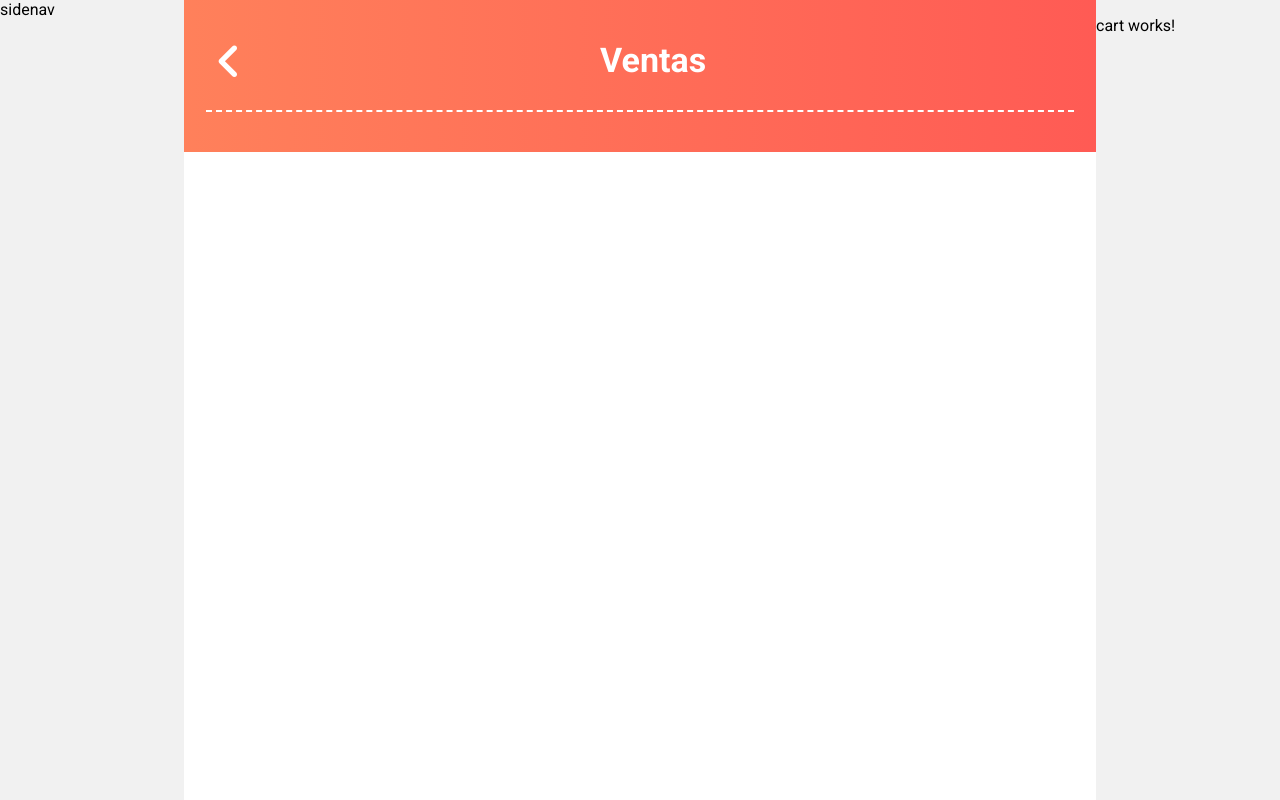
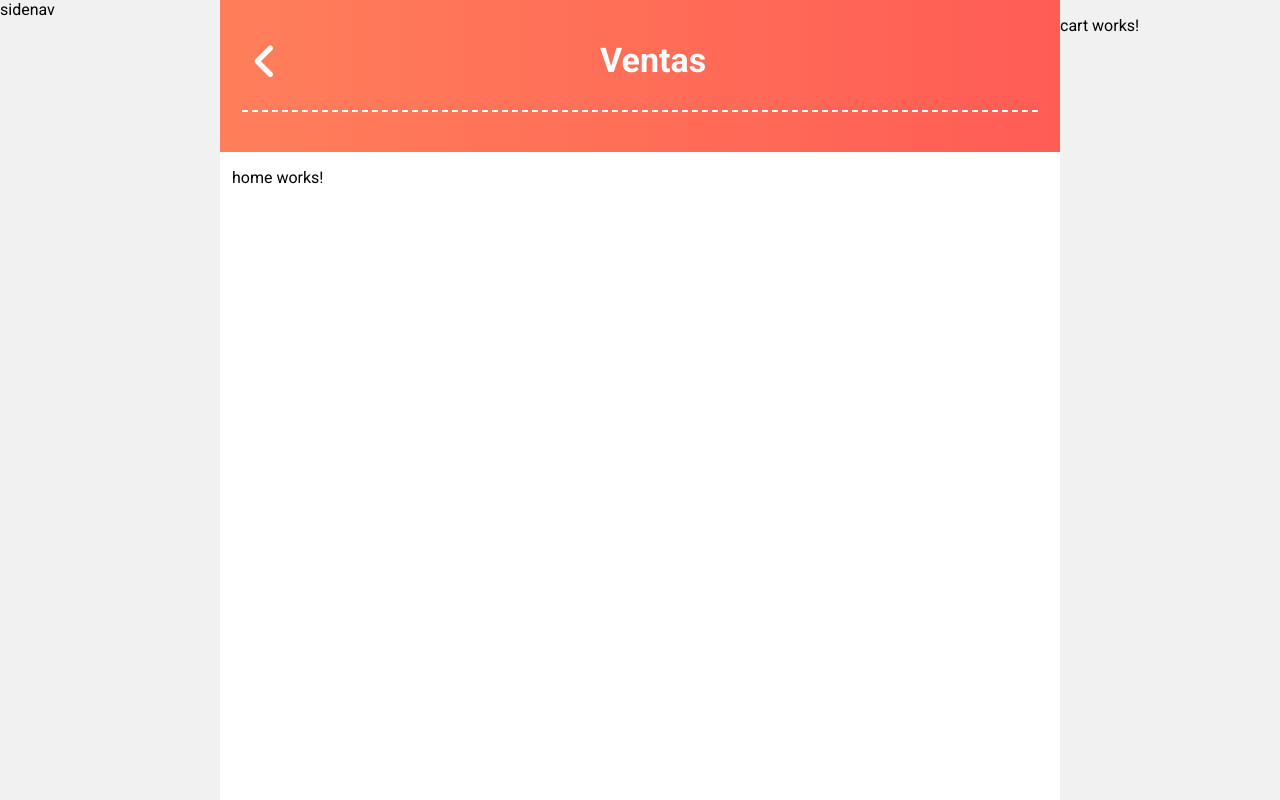
Before and after one commit to jfzapata/finsotienda-webapp, an Angular app: page / in a window 1280 px wide. Built offline with nearby package versions, Linux system fonts and the light colour scheme.

Commit message:
Se ajusta disposición de contenido fijo y dinamico

```diff
--- a/src/app/app.component.html
+++ b/src/app/app.component.html
@@ -1,4 +1,6 @@
 <app-sidenav></app-sidenav>
 <app-navbar></app-navbar>
-<router-outlet></router-outlet>
+<div class="route-content-wrapper">
+  <router-outlet></router-outlet>
+</div>
 <app-cart></app-cart>
--- a/src/app/app.component.scss
+++ b/src/app/app.component.scss
@@ -0,0 +1,4 @@
+.route-content-wrapper {
+    width: calc(100% - (var(--sidenav-width) + var(--cart-width)));
+    margin: auto;
+}
--- a/src/app/core/components/home/home.component.html
+++ b/src/app/core/components/home/home.component.html
@@ -1 +1,3 @@
-<p>home works!</p>
+<div class="content-wrapper">
+    <p>home works!</p>
+</div>
--- a/src/app/core/layouts/navbar/navbar.component.scss
+++ b/src/app/core/layouts/navbar/navbar.component.scss
@@ -6,7 +6,6 @@ nav {
 
 .navbar-info {
     width: calc(95% - (var(--sidenav-width) + var(--cart-width)));
-    margin: auto;
     margin: auto;
     padding: 0px 10px 30px 10px;
     border-bottom: 2px dashed var(--unnamed-color-ffffff);
--- a/src/styles.scss
+++ b/src/styles.scss
@@ -23,11 +23,15 @@
   --unnamed-color-ff885c: #FF885C;
   --unnamed-color-ff5353: #FF5353;
 
-  --sidenav-width: 184px;
-  --cart-width: 184px;
+  --sidenav-width: 220px;
+  --cart-width: 220px;
 }
 
 body {
   margin: 0;
   font-family: 'Roboto', sans-serif;
 }
+
+.content-wrapper {
+    margin: 12px;
+}
```
